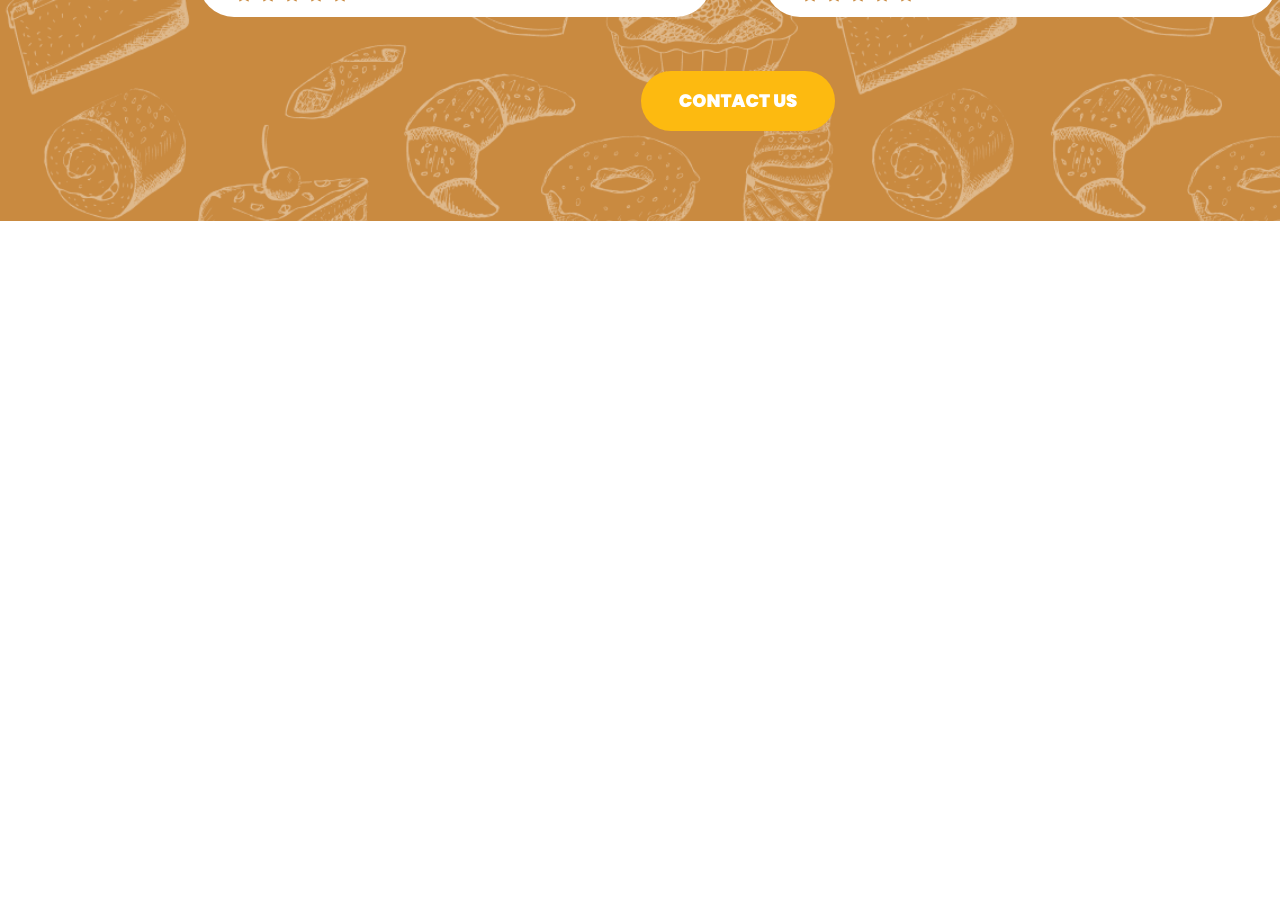
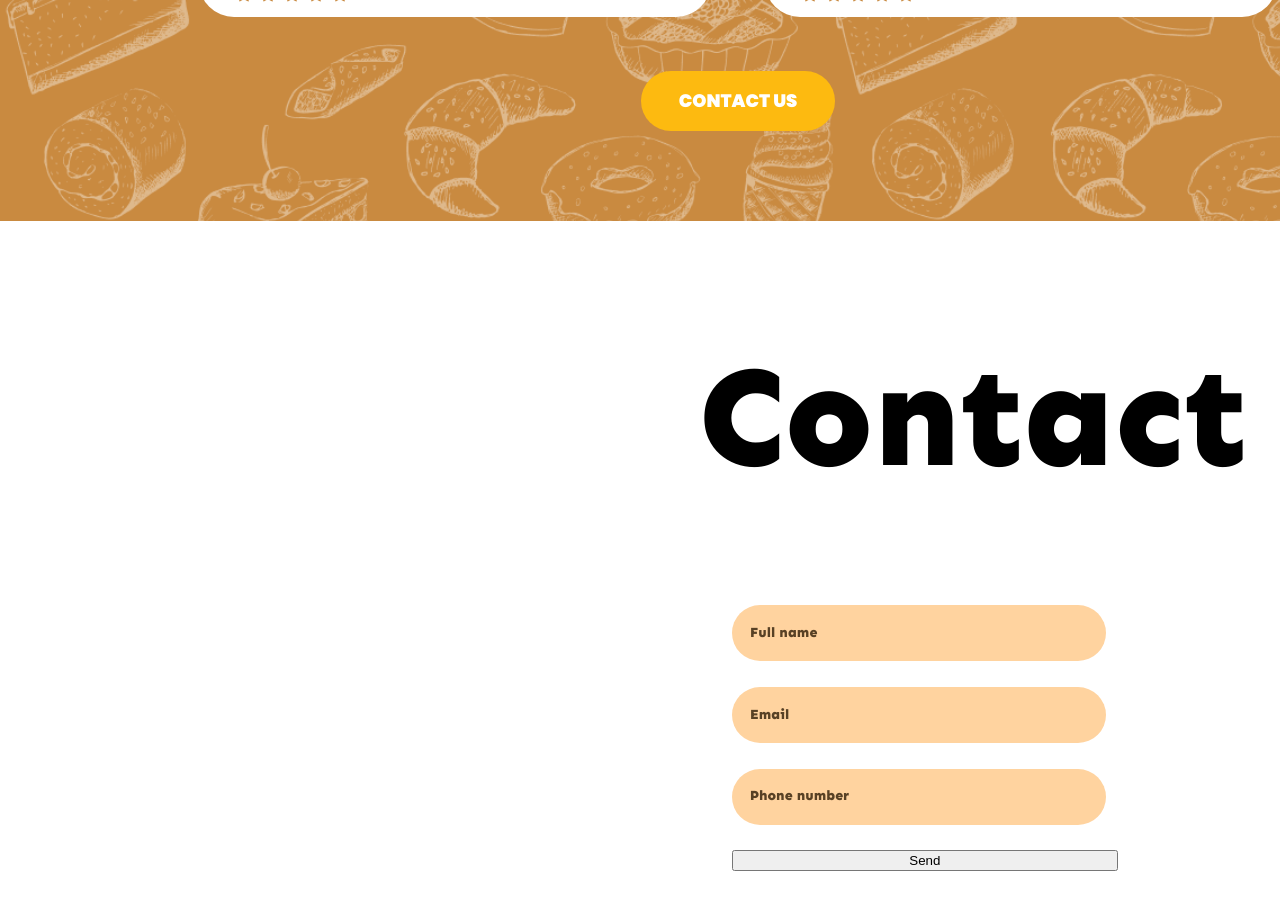
Before and after one commit to mahamfathy/menu-upskilling-task, an Angular app: page / in a window 1280 px wide. Shown: the part 4080-4990 px from the top of the page. Built offline with nearby package versions, Linux system fonts and the light colour scheme.

Commit message:
create mixin for heading

```diff
--- a/src/app/contact-us/contact-us.component.html
+++ b/src/app/contact-us/contact-us.component.html
@@ -1,3 +1,22 @@
 <div class="row">
-  <div class="full"></div>
+  <div class="wrapper">
+    <h2>Contact us</h2>
+    <div class="form-wrapper">
+      <div class="col1">
+        <form class="form">
+          <div class="form-group">
+            <label for="name">Full name</label><input type="text" />
+          </div>
+          <div class="form-group">
+            <label for="email">Email</label><input type="text" />
+          </div>
+          <div class="form-group">
+            <label for="phone">Phone number</label><input type="number" />
+          </div>
+          <button class="btn">Send</button>
+        </form>
+      </div>
+      <div class="col2"></div>
+    </div>
+  </div>
 </div>
--- a/src/app/contact-us/contact-us.component.scss
+++ b/src/app/contact-us/contact-us.component.scss
@@ -0,0 +1,57 @@
+@import "../../assets/sass/abstract/variables";
+
+.row {
+  margin-top: 6rem;
+  .wrapper {
+    display: flex;
+    flex-direction: column;
+    align-items: center;
+    justify-content: center;
+    h2 {
+      font-size: 144px;
+      font-weight: 800;
+      line-height: 138.24px;
+      text-align: center;
+      text-underline-position: from-font;
+      text-decoration-skip-ink: none;
+    }
+    .form-wrapper {
+      display: flex;
+      width: 31.63%;
+      height: 14.78rem;
+      .col1 {
+        width: 57%;
+        height: inherit;
+        .form {
+          display: flex;
+          flex-direction: column;
+          height: inherit;
+          justify-content: space-between;
+          .form-group {
+            position: relative;
+            display: flex;
+            align-items: center;
+            label {
+              position: absolute;
+              left: 1rem;
+              color: $color-brown;
+              font-size: 14px;
+              font-weight: 800;
+              line-height: 16.84px;
+              text-align: left;
+              text-underline-position: from-font;
+              text-decoration-skip-ink: none;
+            }
+            input {
+              width: 97%;
+              height: 3.12rem;
+              border-radius: 61px;
+              border: none;
+              background-color: $color-input;
+            }
+          }
+        }
+      }
+    }
+  }
+}
--- a/src/assets/sass/abstract/_variables.scss
+++ b/src/assets/sass/abstract/_variables.scss
@@ -2,12 +2,11 @@
 $color-primary-bg: rgba(201, 138, 64, 1);
 $color-button: #fdba10;
 $card-color-bg: #ffd8ab;
+$color-input: #ffd39f;
 
 $color-grey: #333333;
-
 $color-white: #ffffff;
 $color-black: #000;
 $color-brown: #584125;
-
 // FONT
 $default-font-size: 1.6rem;
--- /dev/null
+++ b/src/assets/sass/base/_typography.scss
@@ -0,0 +1,2 @@
+.heading-orange {
+}
```
Also changed, not shown: src/assets/sass/abstract/_mixins.scss (+9 -0 lines).
